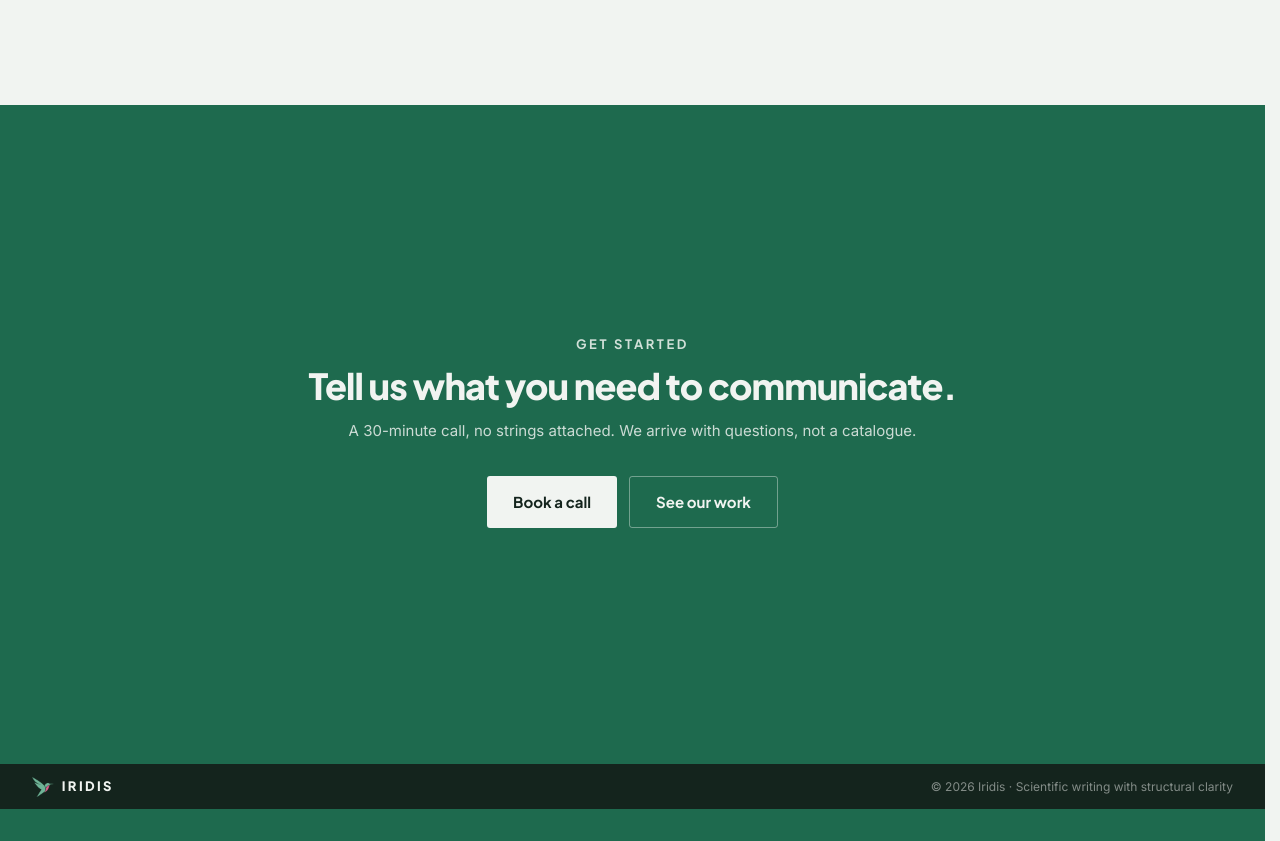
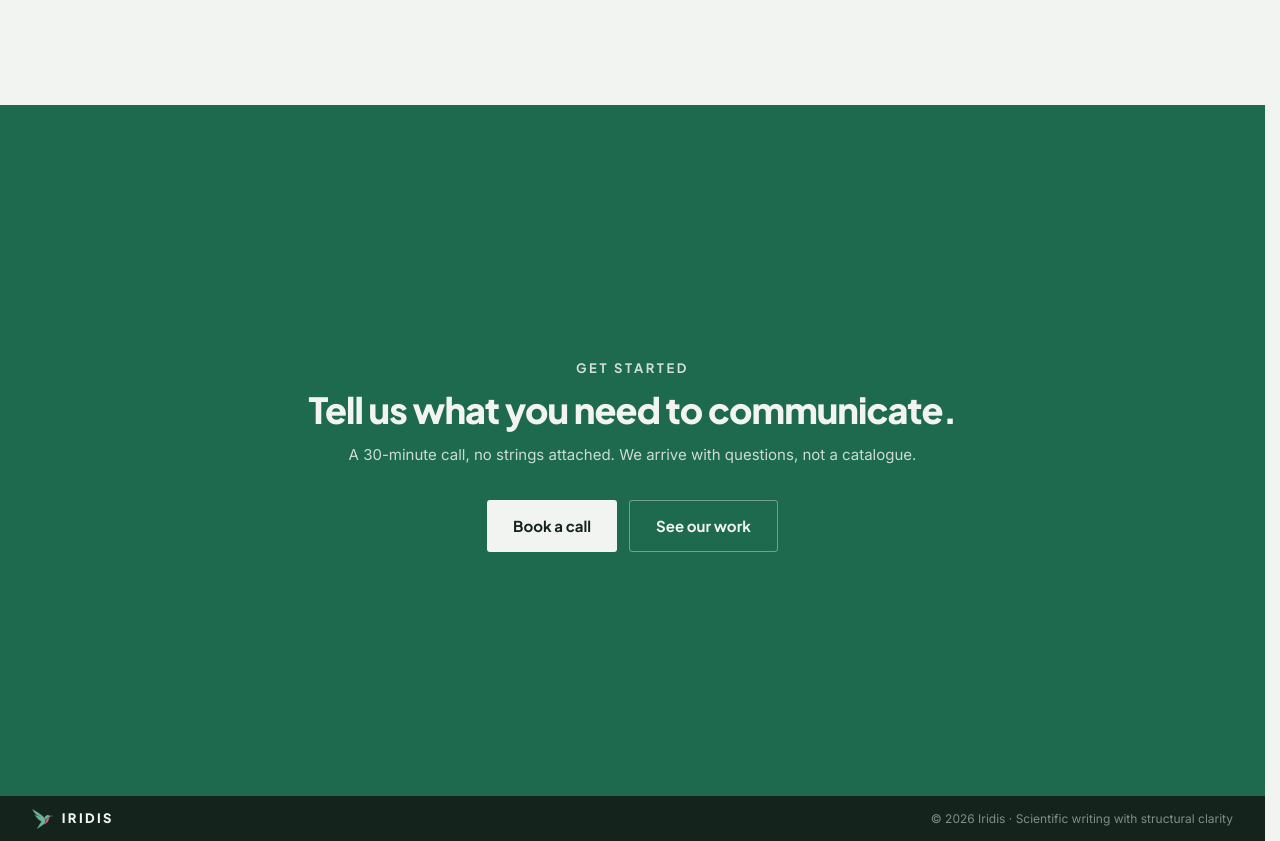
Before and after one commit to biomartinperezjoan/iridis-site, an Eleventy site: page src/index.html in a window 1280 px wide. Shown: the part 2167-3008 px from the top of the page. Built offline with nearby package versions, Linux system fonts and the light colour scheme; Eleventy itself is replaced by a stand-in of ours; files that its build step writes are made by us from their sources.

Commit message:
Update styles.css

```diff
--- a/src/css/styles.css
+++ b/src/css/styles.css
@@ -1135,3 +1135,25 @@ html { scrollbar-gutter: stable; }
   #page-home .svc-grid.cols-2 .svc-card { padding: 14px 16px; }
   .svc-list li { padding: var(--sp-2) var(--sp-3); font-size: 13px; }
 }
+
+/* ───────── FOOTER: pin to bottom on short screens ─────────
+   On laptop viewports (height ≤ 900px) the panel-with-footer uses
+   space-between but the reduced padding leaves a gap above the footer.
+   Force the footer to always stick to the panel's bottom edge. */
+@media (min-width: 861px) and (max-height: 900px) {
+  .panel-with-footer {
+    justify-content: space-between;
+    padding-bottom: 0;
+  }
+  .panel-with-footer .panel-inner {
+    padding-bottom: var(--sp-6);
+  }
+}
+
+/* ───────── WORK: pagination sits higher to clear the ↓ arrow ─────────
+   On normal (tall) screens the pagination row and the floating down-arrow
+   overlap slightly. A small increase in bottom padding on the work panel
+   pushes the pagination up just enough. */
+#workPanel1.panel {
+  padding-bottom: var(--sp-12);
+}
```
